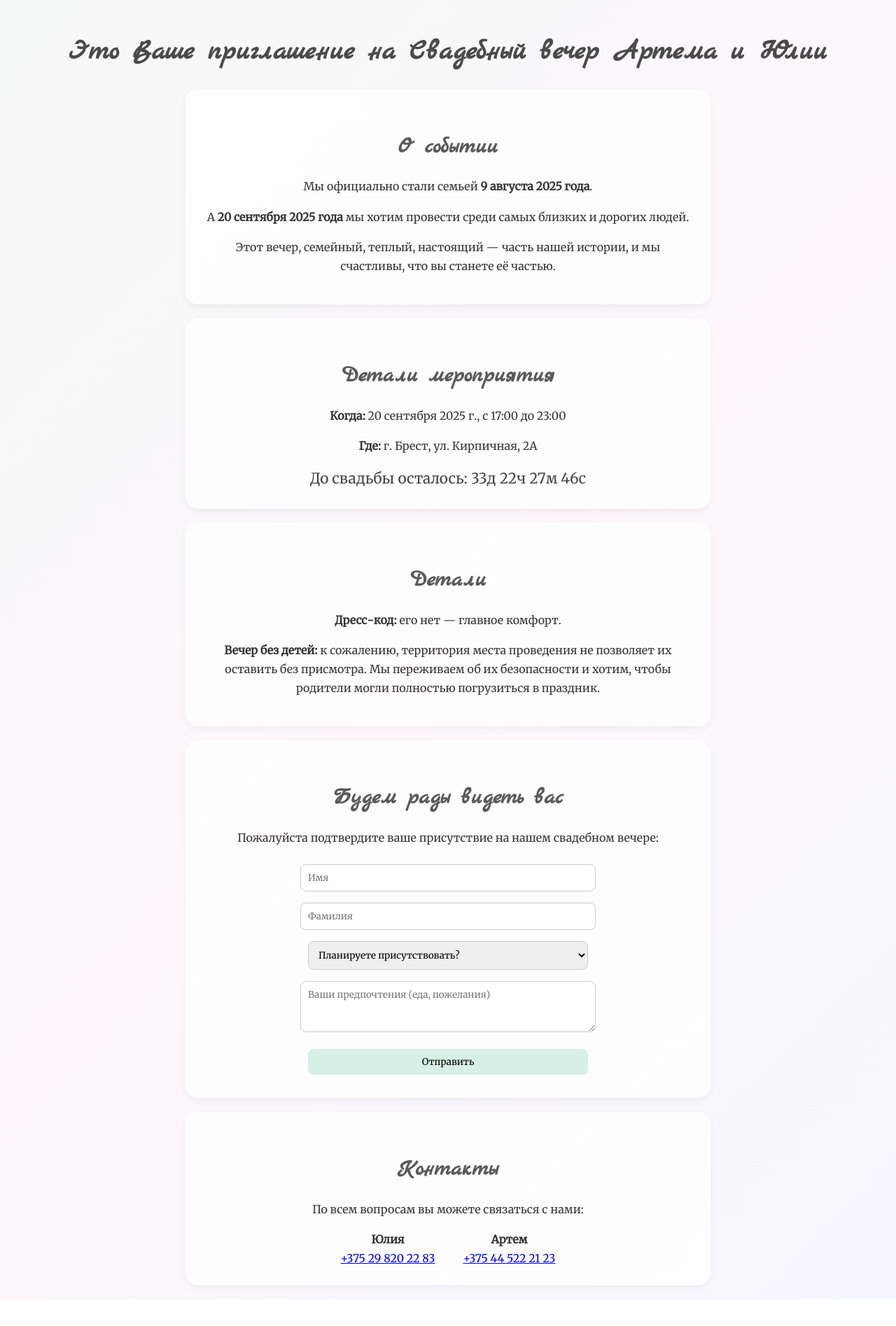
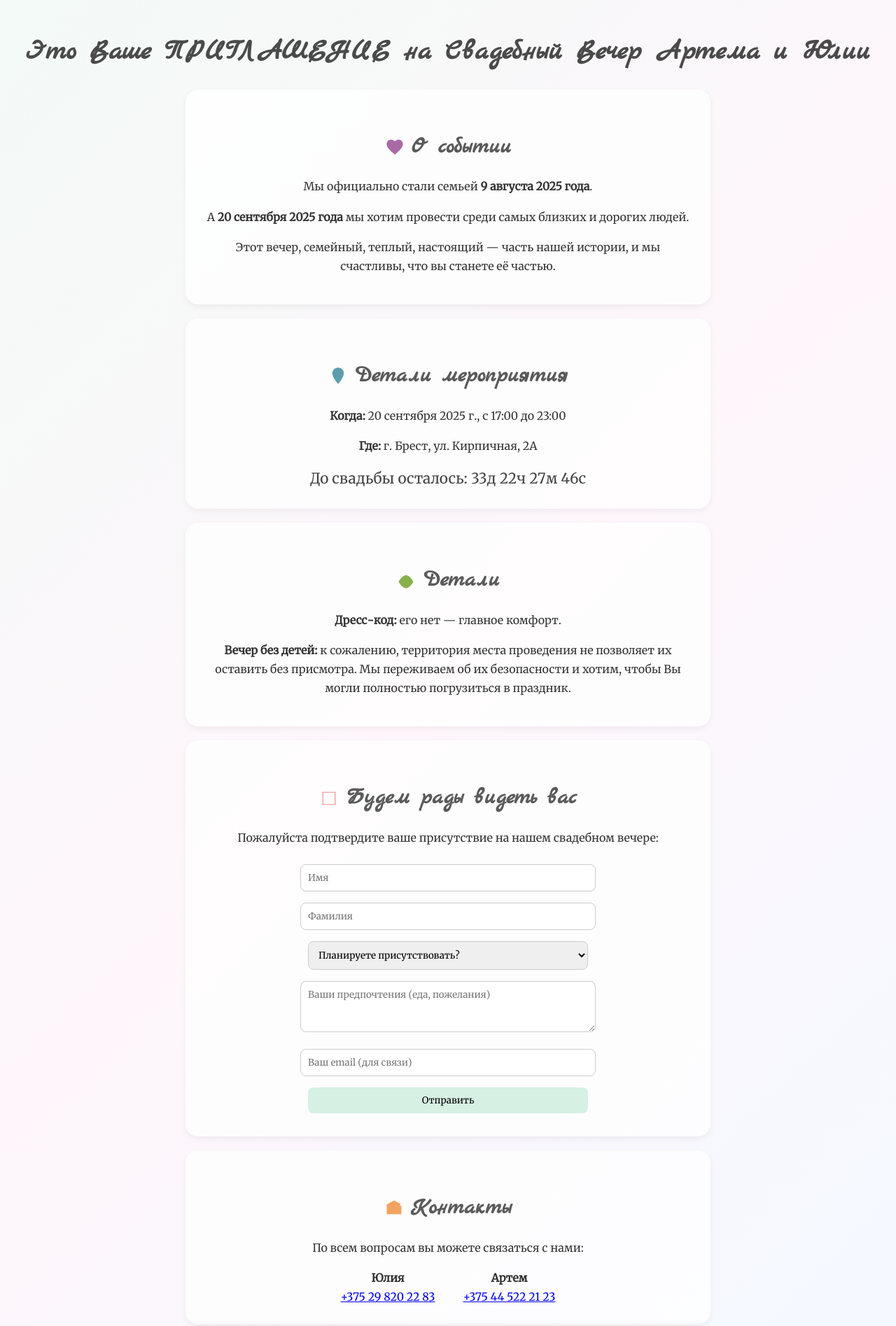
Before and after one commit to Yuliya372/wedding-invitation, a plain HTML site: page index.html in a window 1280 px wide. Shown: the top 1895 px of the page at 70% size. Before the commit the page ends 1857 px from the top, so only its background shows below. Drawn offline with Linux system fonts and the light colour scheme.

Commit message:
Update index.html

```diff
--- a/index.html
+++ b/index.html
@@ -25,6 +25,14 @@
       font-size: 2em;
       margin: 30px 0 15px;
       color: #5a5a5a;
+      display: flex;
+      justify-content: center;
+      align-items: center;
+      gap: 10px;
+    }
+    .icon {
+      width: 28px;
+      height: 28px;
     }
     .section {
       background: #ffffffc9;
@@ -70,46 +78,62 @@
   </style>
 </head>
 <body>
-  <h1>Это Ваше приглашение на Свадебный вечер Артема и Юлии</h1>
+  <h1>Это Ваше ПРИГЛАШЕНИЕ на Свадебный Вечер Артема и Юлии</h1>
 
   <div class="section">
-    <h2>О событии</h2>
+    <h2>
+      <svg class="icon" fill="#a86aa4" viewBox="0 0 24 24"><path d="M12 21.35l-1.45-1.32C5.4 15.36 2 12.28 2 8.5 2 5.42 4.42 3 7.5 3c1.74 0 3.41.81 4.5 2.09C13.09 3.81 14.76 3 16.5 3 19.58 3 22 5.42 22 8.5c0 3.78-3.4 6.86-8.55 11.54L12 21.35z"/></svg>
+      О событии
+    </h2>
     <p>Мы официально стали семьей <b>9 августа 2025 года</b>.</p>
     <p>А <b>20 сентября 2025 года</b> мы хотим провести среди самых близких и дорогих людей.</p>
     <p>Этот вечер, семейный, теплый, настоящий — часть нашей истории, и мы счастливы, что вы станете её частью.</p>
   </div>
 
   <div class="section">
-    <h2>Детали мероприятия</h2>
+    <h2>
+      <svg class="icon" fill="#5c9ead" viewBox="0 0 24 24"><path d="M12 2C8.13 2 5 5.13 5 9c0 5.25 7 13 7 13s7-7.75 7-13c0-3.87-3.13-7-7-7z"/></svg>
+      Детали мероприятия
+    </h2>
     <p><b>Когда:</b> 20 сентября 2025 г., с 17:00 до 23:00</p>
     <p><b>Где:</b> г. Брест, ул. Кирпичная, 2А</p>
     <div id="countdown"></div>
   </div>
 
   <div class="section">
-    <h2>Детали</h2>
+    <h2>
+      <svg class="icon" fill="#88b04b" viewBox="0 0 24 24"><path d="M12 22c4.97 0 9-8 9-8s-4.03-8-9-8-9 8-9 8 4.03 8 9 8z"/></svg>
+      Детали
+    </h2>
     <p><b>Дресс-код:</b> его нет — главное комфорт.</p>
-    <p><b>Вечер без детей:</b> к сожалению, территория места проведения не позволяет их оставить без присмотра. Мы переживаем об их безопасности и хотим, чтобы родители могли полностью погрузиться в праздник.</p>
+    <p><b>Вечер без детей:</b> к сожалению, территория места проведения не позволяет их оставить без присмотра. Мы переживаем об их безопасности и хотим, чтобы Вы могли полностью погрузиться в праздник.</p>
   </div>
 
   <div class="section">
-    <h2>Будем рады видеть вас</h2>
+    <h2>
+      <svg class="icon" fill="#f28c8c" viewBox="0 0 24 24"><path d="M20 4H4v16h16V4zM5 19V5h14v14H5z"/></svg>
+      Будем рады видеть вас
+    </h2>
     <p>Пожалуйста подтвердите ваше присутствие на нашем свадебном вечере:</p>
-    <form>
-      <input type="text" placeholder="Имя" required><br>
-      <input type="text" placeholder="Фамилия" required><br>
-      <select required>
+    <form action="https://formspree.io/f/your-form-id" method="POST">
+      <input type="text" name="Имя" placeholder="Имя" required><br>
+      <input type="text" name="Фамилия" placeholder="Фамилия" required><br>
+      <select name="Присутствие" required>
         <option value="">Планируете присутствовать?</option>
-        <option value="yes">Да, с удовольствием</option>
-        <option value="no">К сожалению, нет</option>
+        <option value="Да">Да, с удовольствием</option>
+        <option value="Нет">К сожалению, нет</option>
       </select><br>
-      <textarea placeholder="Ваши предпочтения (еда, пожелания)" rows="3"></textarea><br>
+      <textarea name="Комментарий" placeholder="Ваши предпочтения (еда, пожелания)" rows="3"></textarea><br>
+      <input type="email" name="email" placeholder="Ваш email (для связи)" required><br>
       <button type="submit">Отправить</button>
     </form>
   </div>
 
   <div class="section">
-    <h2>Контакты</h2>
+    <h2>
+      <svg class="icon" fill="#f4a261" viewBox="0 0 24 24"><path d="M21 8V7l-3 2-2-1-3 2-2-1-3 2-2-1-3 2V8l9-5 9 5zM3 10l9-5 9 5v10H3V10z"/></svg>
+      Контакты
+    </h2>
     <p>По всем вопросам вы можете связаться с нами:</p>
     <div class="contacts">
       <div class="contact">
```
